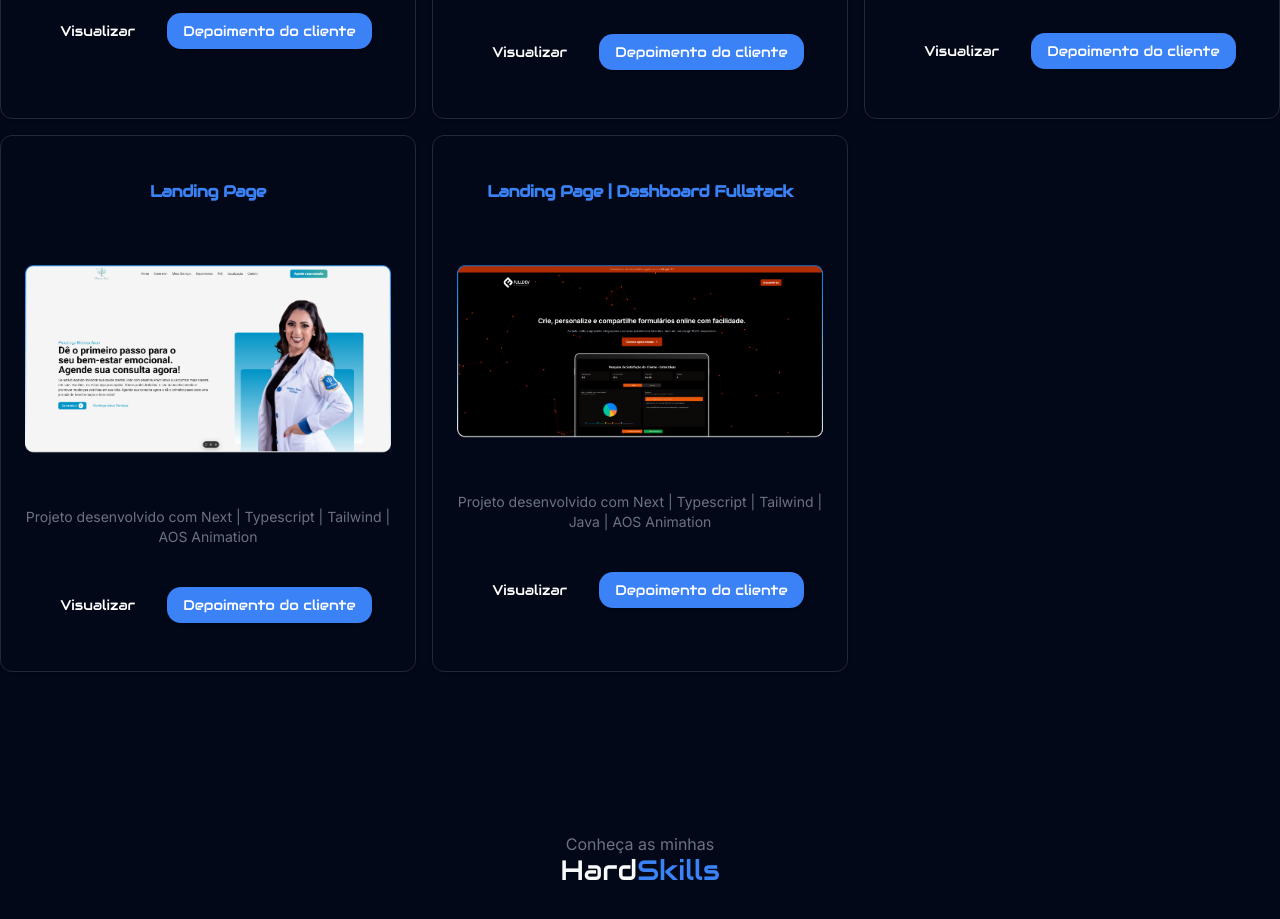
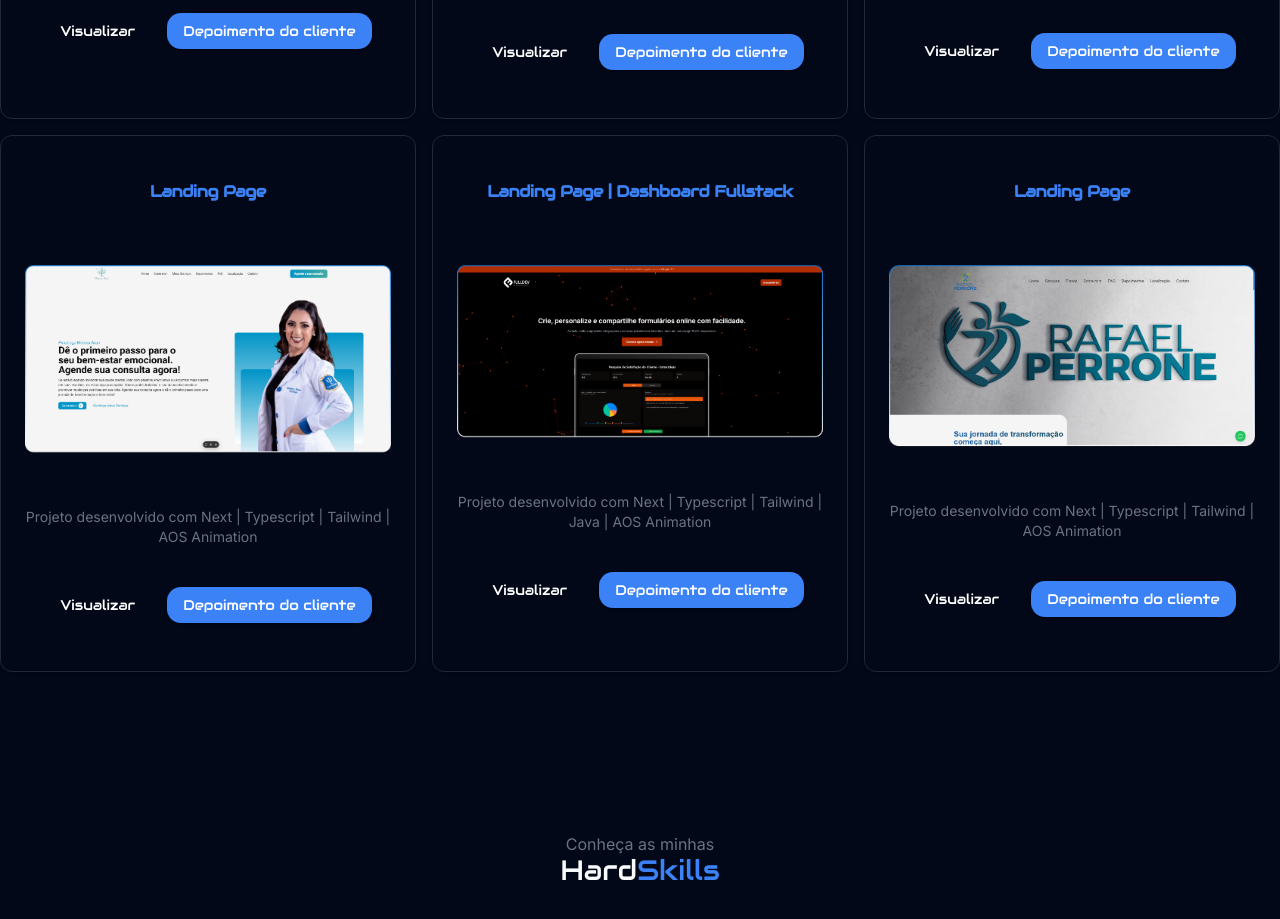
Before and after one commit to DevGustavoGantois/DevGustavoGantois_Freelancer_portifolio_1.0, a Next.js app: page / in a window 1280 px wide. Shown: the part 4680-5599 px from the top of the page. Built offline with nearby package versions, Linux system fonts and the light colour scheme.

Commit message:
feat:Adding new freelancing-porject in Portifolio section.

```diff
--- a/components/Portifolio.tsx
+++ b/components/Portifolio.tsx
@@ -149,6 +149,23 @@ export function Portifolio() {
                     </CardFooter>
                     </CardContent>
                 </Card>
+                <Card data-aos="fade-up">
+                    <CardHeader>
+                        <CardTitle className="text-blue-500 text-center mt-6 mb-12">Landing Page</CardTitle>
+                    </CardHeader>
+                    <CardContent>
+                    <div className="flex justify-center mb-12">
+                    <Image src="/Project9.png" width={600} height={400} quality={100} alt="" className="float"/>
+                    </div>
+                    <CardDescription className="text-gray-500 text-center mt-4 mb-10 font-secondary">Projeto desenvolvido com Next | Typescript | Tailwind | AOS Animation</CardDescription>
+                    <CardFooter className="flex justify-center items-center">
+                    <div className="flex flex-col lg:flex-row justify-center items-center gap-4">
+                        <Button variant="ghost"><a href="https://website-nutrition-rafael-perrone.vercel.app/" target="_blank" className="text-white">Visualizar</a></Button>
+                        <Button><a href="#Testimonial" className="text-white">Depoimento do cliente</a></Button>
+                    </div>
+                    </CardFooter>
+                    </CardContent>
+                </Card>
             </div>
         </section>
     );
```
Also changed, not shown: public/Project9.png (added).
